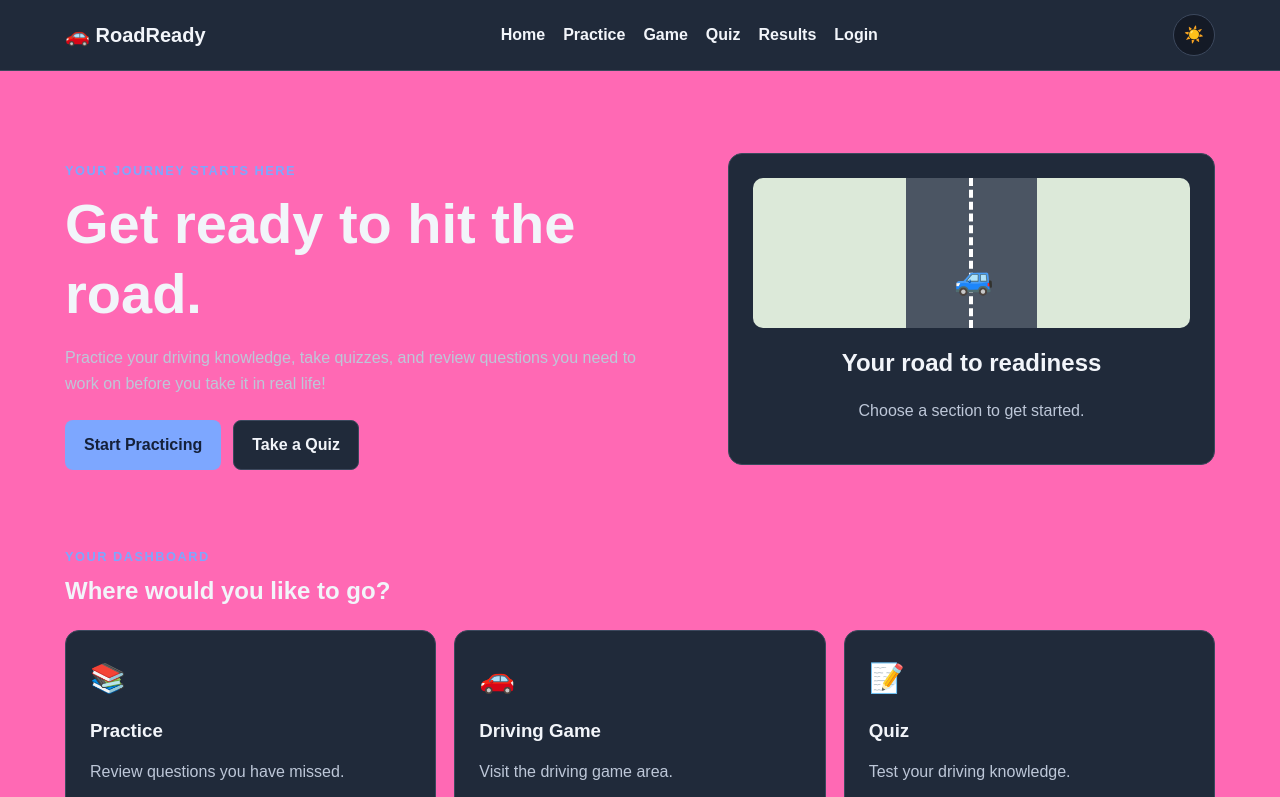
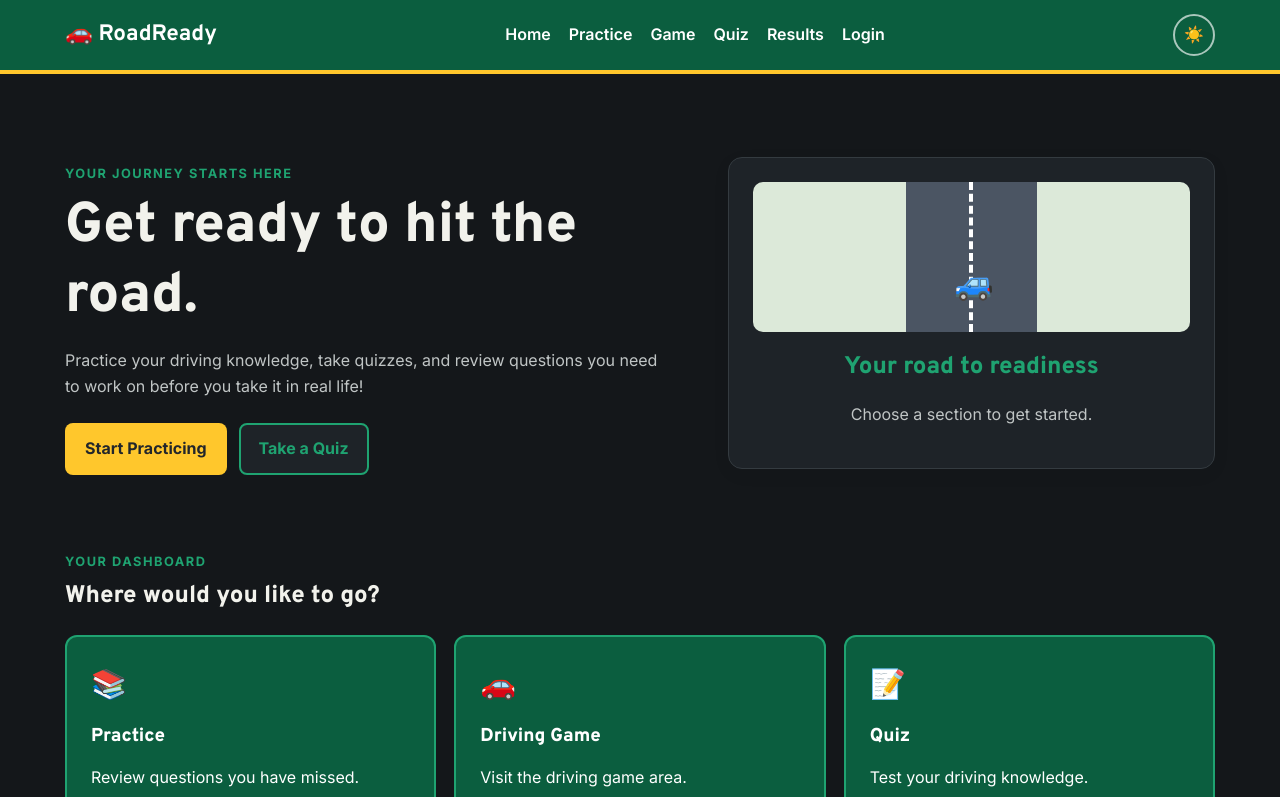
Before and after one commit to amarichilds04/Driving-Simulator, a plain HTML site: page index.html in a window 1280 px wide. Both pictures are taken after a click on the button "Switch to dark mode". Shown: the top 797 px of the page. Drawn offline with Linux system fonts and the light colour scheme.

Commit message:
Update style.css

```diff
--- a/style.css
+++ b/style.css
@@ -1,44 +1,59 @@
+@import url('https://fonts.googleapis.com/css2?family=Inter:wght@400;500;600;700&family=Overpass:wght@700;800&display=swap');
+
 :root {
-    --background: #eef2f9;
+    --background: #F7F7F2;
     --surface: #ffffff;
-    --text: #202938;
-    --muted: #647084;
-    --primary: #2457c5;
-    --primary-hover: #1945a5;
-    --border: #dce2ec;
+    --text: #22262B;
+    --muted: #555d63;
+    --primary: #00704A;
+    --primary-hover: #00583A;
+    --border: #d6ddd7;
     --green-bg: #d9f5df;
     --green-text: #17652b;
-    --red-bg: #f8d7da;
-    --red-text: #9e202a;
+    --red-bg: #fbe0e3;
+    --red-text: #C8102E;
+    --yellow: #FFC72C;
+    --footer: #22262B;
 }
+
+
+body.dark {
+    --background: #14171A;
+    --surface: #1E2328;
+    --text: #F2F2EC;
+    --muted: #c0c5c5;
+    --primary: #1FA371;
+    --primary-hover: #28bd86;
+    --border: #343b40;
+    --green-bg: #20452d;
+    --green-text: #b7f4c5;
+    --red-bg: #3d2025;
+    --red-text: #F0475A;
+    --yellow: #FFC72C;
+    --footer: #0D0F11;
+}
+
 
   {
     box-sizing: border-box;
+}
+
+html {
+    scroll-behavior: smooth;
 }
 
 body {
     margin: 0;
     background: var(--background);
     color: var(--text);
-    font-family: Arial, Helvetica, sans-serif;
+    font-family: 'Inter', Arial, Helvetica, sans-serif;
+    font-size: 16px;
     line-height: 1.6;
 }
 
-body.dark {
-    --background: #141a26;
-    --surface: #202a3a;
-    --text: #f2f5fa;
-    --muted: #bdc7d8;
-    --primary: #7da7ff;
-    --primary-hover: #a5c1ff;
-    --border: #3c485d;
-    --green-bg: #20452d;
-    --green-text: #b7f4c5;
-    --red-bg: #52282d;
-    --red-text: #ffc3c7;
-}
-
 h1, h2, h3, h4 {
+    font-family: 'Overpass', Arial, sans-serif;
+    font-weight: 800;
     line-height: 1.25;
 }
 
@@ -68,12 +83,26 @@ button:disabled {
     opacity: 0.65;
 }
 
+a {
+    transition: color 0.2s ease;
+}
+
+::selection {
+    background: var(--yellow);
+    color: #22262B;
+}
+
+
 .site-header {
-    background: var(--surface);
-    border-bottom: 1px solid var(--border);
+    background: var(--primary);
+    border-bottom: 4px solid var(--yellow);
     position: sticky;
     top: 0;
     z-index: 10;
+}
+
+body.dark .site-header {
+    background: #0B5E3F;
 }
 
 .header-content {
@@ -86,12 +115,19 @@ button:disabled {
     gap: 20px;
 }
 
-.brand, .footer-brand {
+.brand,
+.footer-brand {
     color: var(--text);
     font-size: 1.25rem;
     font-weight: bold;
     text-decoration: none;
     white-space: nowrap;
+}
+
+.brand {
+    color: #ffffff;
+    font-family: 'Overpass', Arial, sans-serif;
+    font-size: 1.4rem;
 }
 
 .main-nav {
@@ -102,24 +138,30 @@ button:disabled {
 }
 
 .main-nav a {
-    color: var(--text);
+    color: #ffffff;
     text-decoration: none;
     font-weight: 600;
 }
 
-.main-nav a:hover, .footer-content a:hover {
-    color: var(--primary);
+.main-nav a:hover {
+    color: var(--yellow);
 }
 
 .theme-toggle {
-    border: 1px solid var(--border);
+    border: 2px solid rgba(255, 255, 255, 0.65);
     border-radius: 50%;
-    background: var(--background);
-    color: var(--text);
+    background: transparent;
+    color: #ffffff;
     width: 42px;
     height: 42px;
     flex-shrink: 0;
+    transition: background 0.2s ease;
 }
+
+.theme-toggle:hover {
+    background: rgba(255, 255, 255, 0.15);
+}
+
 
 main {
     max-width: 1150px;
@@ -134,6 +176,7 @@ main {
 .page.active {
     display: block;
 }
+
 
 .hero {
     display: grid;
@@ -155,44 +198,56 @@ main {
     margin-bottom: 8px;
 }
 
-.hero-actions, .panel-actions {
+.hero-actions,
+.panel-actions {
     display: flex;
     flex-wrap: wrap;
     gap: 12px;
     margin-top: 24px;
 }
 
+
 .btn {
-    border: 1px solid transparent;
+    border: 2px solid transparent;
     border-radius: 8px;
     padding: 11px 18px;
-    font-weight: bold;
+    font-weight: 700;
+    transition: background 0.2s ease, transform 0.2s ease;
+}
+
+.btn:hover {
+    transform: translateY(-1px);
 }
 
 .btn-primary {
-    background: var(--primary);
-    color: white;
-}
-
-body.dark .btn-primary {
-    color: #15213a;
+    background: var(--yellow);
+    color: #22262B;
 }
 
 .btn-primary:hover {
-    background: var(--primary-hover);
+    background: #e6b323;
 }
 
 .btn-secondary {
     background: var(--surface);
-    color: var(--text);
-    border-color: var(--border);
+    color: var(--primary);
+    border-color: var(--primary);
 }
 
 .btn-secondary:hover {
-    border-color: var(--primary);
+    background: var(--green-bg);
 }
 
-.hero-card, .feature-card, .panel, .stat-card, .login-card {
+body.dark .btn-secondary:hover {
+    background: #26352e;
+}
+
+
+.hero-card,
+.feature-card,
+.panel,
+.stat-card,
+.login-card {
     background: var(--surface);
     border: 1px solid var(--border);
     border-radius: 14px;
@@ -201,7 +256,13 @@ body.dark .btn-primary {
 
 .hero-card {
     text-align: center;
+    box-shadow: 0 5px 18px rgba(0, 0, 0, 0.05);
 }
+
+.hero-card h2 {
+    color: var(--primary);
+}
+
 
 .road-illustration {
     height: 150px;
@@ -237,6 +298,7 @@ body.dark .btn-primary {
     font-size: 2rem;
 }
 
+
 .content-section {
     margin-top: 32px;
 }
@@ -245,17 +307,38 @@ body.dark .btn-primary {
     margin-bottom: 24px;
 }
 
-.feature-grid, .results-grid {
+
+.feature-grid,
+.results-grid {
     display: grid;
     grid-template-columns: repeat(3, minmax(0, 1fr));
     gap: 18px;
 }
 
-.feature-card h3, .stat-card h3 {
+.feature-card {
+    background: var(--primary);
+    color: #ffffff;
+    border: 2px solid var(--primary);
+    border-radius: 12px;
+    box-shadow: 0 4px 0 rgba(0, 0, 0, 0.08);
+    transition: transform 0.2s ease, box-shadow 0.2s ease;
+}
+
+.feature-card:hover {
+    transform: translateY(-3px);
+    box-shadow: 0 7px 14px rgba(0, 0, 0, 0.12);
+}
+
+.feature-card h3 {
+    color: #ffffff;
     margin-bottom: 8px;
 }
 
-.feature-icon, .stat-icon {
+.feature-card p {
+    color: #ffffff;
+}
+
+.feature-icon {
     font-size: 1.8rem;
     margin-bottom: 10px;
 }
@@ -263,7 +346,7 @@ body.dark .btn-primary {
 .text-button {
     border: none;
     background: transparent;
-    color: var(--primary);
+    color: var(--yellow);
     font-weight: bold;
     padding: 6px 0;
     text-align: left;
@@ -272,6 +355,12 @@ body.dark .btn-primary {
 .text-button:hover {
     text-decoration: underline;
 }
+
+body.dark .feature-card {
+    background: #0B5E3F;
+    border-color: #1FA371;
+}
+
 
 .page-heading {
     margin: 15px 0 28px;
@@ -306,6 +395,7 @@ body.dark .btn-primary {
     font-size: 0.85rem;
 }
 
+
 .quiz-question {
     padding: 18px 0;
 }
@@ -325,6 +415,7 @@ body.dark .btn-primary {
     background: var(--surface);
     color: var(--text);
     cursor: pointer;
+    transition: border-color 0.2s ease, background 0.2s ease;
 }
 
 .answer-option:hover {
@@ -338,13 +429,13 @@ body.dark .btn-primary {
 .answer-option.correct {
     background: var(--green-bg);
     color: var(--green-text);
-    border: 2px solid #24833b;
+    border: 2px solid var(--primary);
 }
 
 .answer-option.incorrect {
     background: var(--red-bg);
     color: var(--red-text);
-    border: 2px solid #c62828;
+    border: 2px solid var(--red-text);
 }
 
 #quiz-feedback {
@@ -365,16 +456,18 @@ body.dark .btn-primary {
     display: none !important;
 }
 
+
 .missed-question {
     padding: 16px;
     margin: 14px 0;
-    border: 1px solid var(--border);
-    border-radius: 10px;
-    background: var(--background);
+    border: 2px solid var(--red-text);
+    border-radius: 12px;
+    background: var(--red-bg);
 }
 
 .missed-question h3 {
     margin-top: 0;
+    color: var(--red-text);
 }
 
 .missed-question .wrong-answer {
@@ -390,8 +483,54 @@ body.dark .btn-primary {
     margin-top: 8px;
 }
 
+
+.tip-box {
+    background: #fff3bf;
+    color: #22262B;
+    border: 2px solid var(--yellow);
+    border-radius: 8px;
+    padding: 16px;
+    margin: 16px 0;
+}
+
+.tip-box p,
+.tip-box h3 {
+    color: #22262B;
+}
+
+body.dark .tip-box {
+    background: #3b321b;
+    color: #F2F2EC;
+}
+
+body.dark .tip-box p,
+body.dark .tip-box h3 {
+    color: #F2F2EC;
+}
+
+
+.warning-box {
+    background: var(--red-bg);
+    color: var(--red-text);
+    border: 2px solid var(--red-text);
+    border-radius: 8px;
+    padding: 16px;
+    margin: 16px 0;
+}
+
+.warning-box h3,
+.warning-box p {
+    color: var(--red-text);
+}
+
+
 .stat-card {
     text-align: center;
+}
+
+.stat-icon {
+    font-size: 1.8rem;
+    margin-bottom: 10px;
 }
 
 .stat-value {
@@ -400,6 +539,7 @@ body.dark .btn-primary {
     font-weight: bold;
     margin: 8px 0;
 }
+
 
 .game-scene {
     height: 260px;
@@ -438,6 +578,7 @@ body.dark .btn-primary {
     font-size: 2.5rem;
 }
 
+
 .login-layout {
     display: grid;
     grid-template-columns: 1fr 1fr;
@@ -458,6 +599,7 @@ body.dark .btn-primary {
 
 .login-card h2 {
     margin-top: 0;
+    color: var(--primary);
 }
 
 .form-group {
@@ -481,6 +623,7 @@ body.dark .btn-primary {
 
 .form-group input:focus {
     outline: 2px solid var(--primary);
+    outline-offset: 2px;
 }
 
 .login-submit {
@@ -497,9 +640,10 @@ body.dark .btn-primary {
     margin-top: 20px;
 }
 
+
 .site-footer {
-    border-top: 1px solid var(--border);
-    background: var(--surface);
+    border-top: 5px solid var(--yellow);
+    background: var(--footer);
     padding: 30px 24px;
     text-align: center;
 }
@@ -509,11 +653,24 @@ body.dark .btn-primary {
     margin: auto;
 }
 
+.footer-brand {
+    color: #ffffff;
+    font-family: 'Overpass', Arial, sans-serif;
+}
+
+.footer-content p {
+    color: #d2d5d5;
+}
+
+.footer-content a:hover {
+    color: var(--yellow);
+}
+
 .footer-note {
     font-size: 0.85rem;
 }
 
-/* Smaller screens */
+
 @media (max-width: 800px) {
     .header-content {
         flex-wrap: wrap;
@@ -525,11 +682,13 @@ body.dark .btn-primary {
         gap: 12px;
     }
 
-    .hero, .login-layout {
+    .hero,
+    .login-layout {
         grid-template-columns: 1fr;
     }
 
-    .feature-grid, .results-grid {
+    .feature-grid,
+    .results-grid {
         grid-template-columns: repeat(2, minmax(0, 1fr));
     }
 }
@@ -547,7 +706,8 @@ body.dark .btn-primary {
         font-size: 0.9rem;
     }
 
-    .feature-grid, .results-grid {
+    .feature-grid,
+    .results-grid {
         grid-template-columns: 1fr;
     }
 
@@ -555,11 +715,11 @@ body.dark .btn-primary {
         padding: 20px 0;
     }
 
-    .hero-card, .feature-card, .panel, .stat-card, .login-card {
+    .hero-card,
+    .feature-card,
+    .panel,
+    .stat-card,
+    .login-card {
         padding: 18px;
     }
 }
-
-body {
-    background-color: hotpink !important;
-}
```
